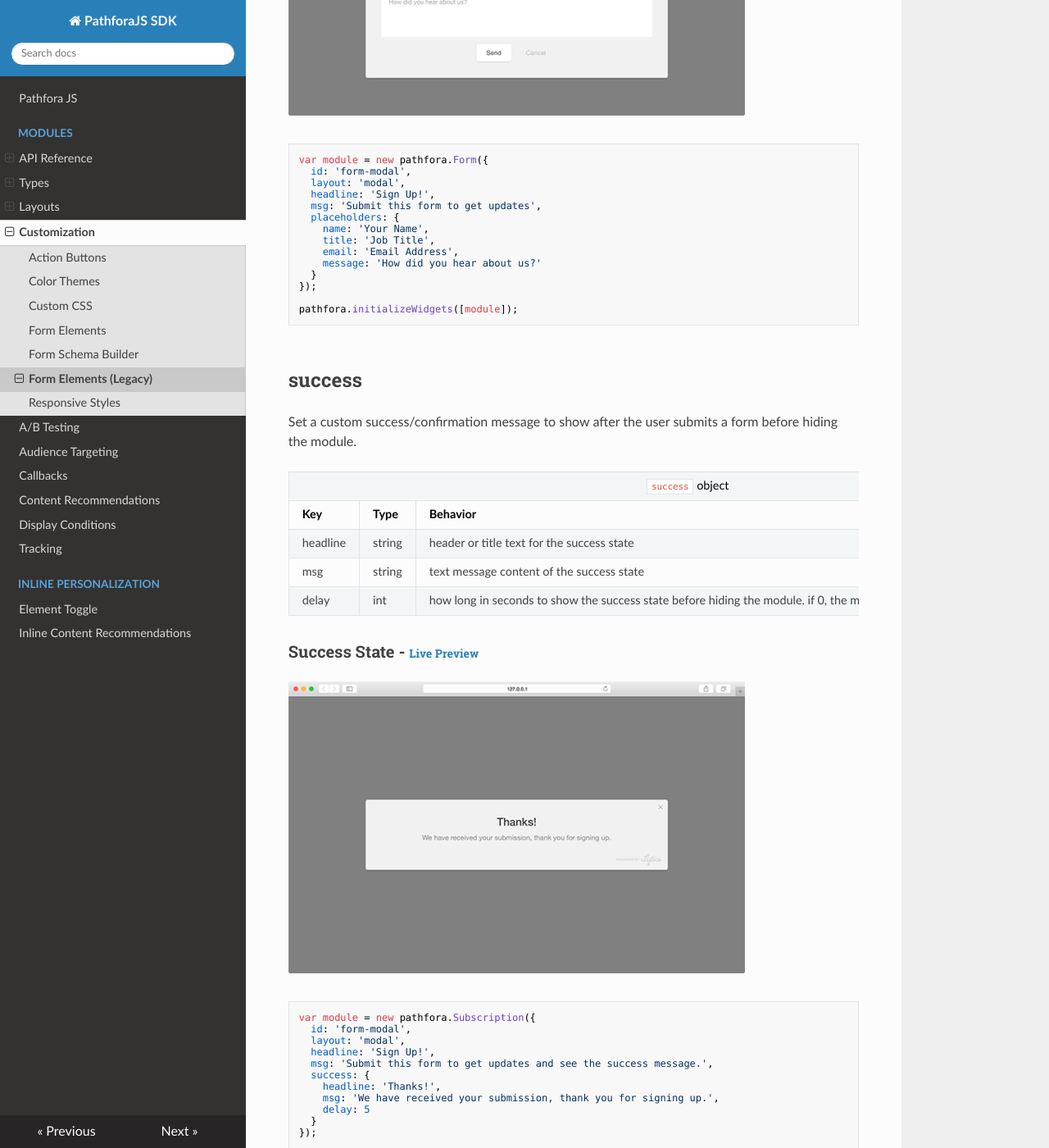
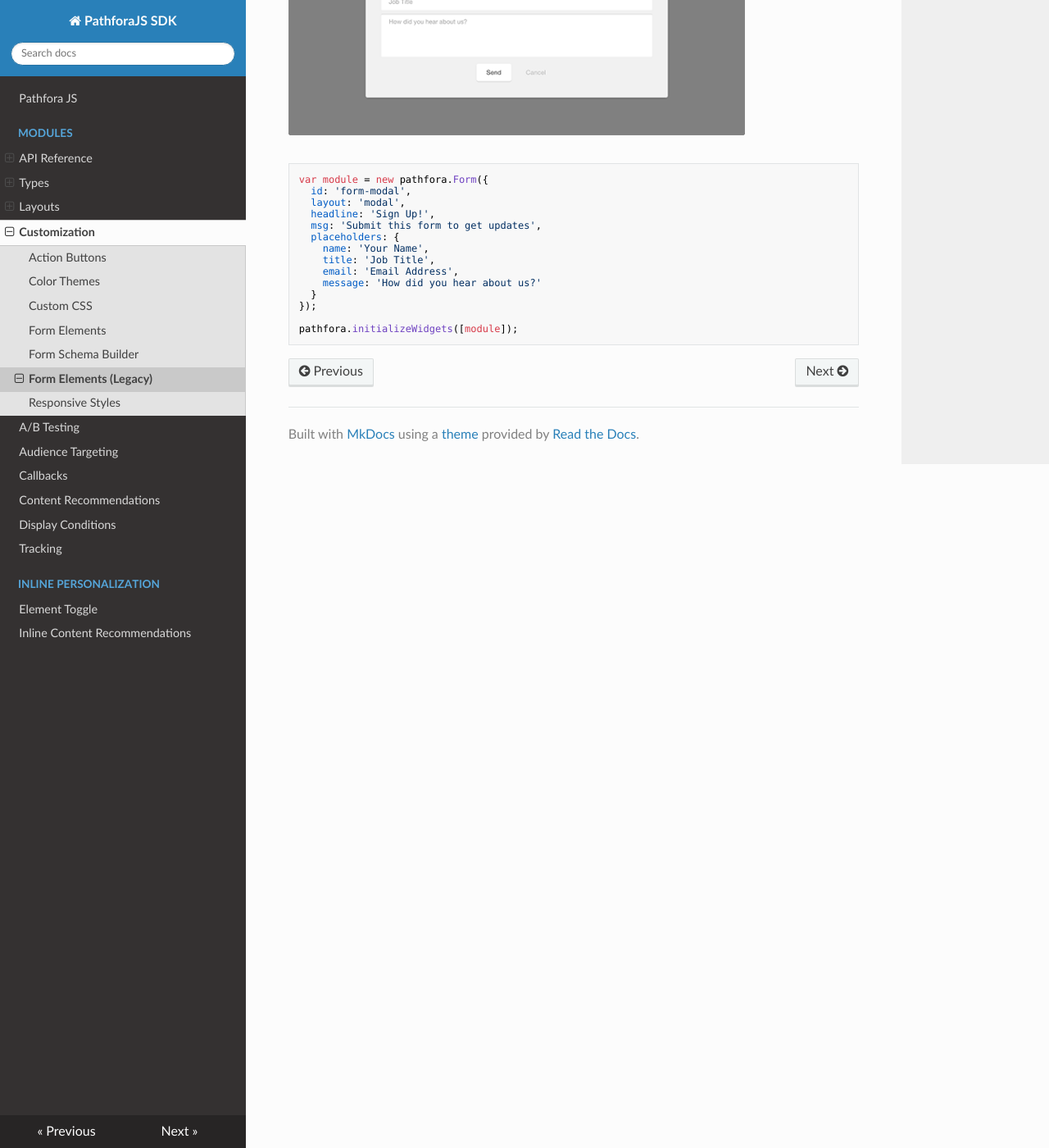
Before and after one commit to lytics/pathforajs, an MkDocs documentation site: the page built from docs/docs/customization/form_legacy.md, in a window 1280 px wide and 1400 px high, scrolled down 3318 px. Shown: the whole window at 82% size. Built offline with MkDocs 1.6.1, drawn with Linux system fonts in a browser that asks for light colours; nearby versions of some CDN libraries; old or Windows-style settings are respelled for this version of MkDocs; some of the changed text lies outside the part shown.

Commit message:
review feedback.

```diff
--- a/docs/docs/customization/form_legacy.md
+++ b/docs/docs/customization/form_legacy.md
@@ -178,43 +178,3 @@ Set the placeholder text for form elements.
 ![Form Field Placeholders](../examples/img/customization/form/placeholders.png)
 
 <pre data-src="../../examples/src/customization/form/placeholders.js"></pre>
-
-
-## success
-
-Set a custom success/confirmation message to show after the user submits a form before hiding the module.
-
-<table>
-  <thead>
-    <tr>
-      <td colspan="3" align="center"><code>success</code> object</td>
-    </tr>
-    <tr>
-      <th>Key</th>
-      <th>Type</th>
-      <th>Behavior</th>
-    </tr>
-  </thead>
-
-  <tr>
-    <td>headline</td>
-    <td>string</td>
-    <td>header or title text for the success state</td>
-  </tr>
-  <tr>
-    <td>msg</td>
-    <td>string</td>
-    <td>text message content of the success state</td>
-  </tr>
-  <tr>
-    <td>delay</td>
-    <td>int</td>
-    <td>how long in seconds to show the success state before hiding the module. if 0, the module will not hide until the user closes it.</td>
-  </tr>
-</table>
-
-<h3>Success State - <a href="../../examples/preview/customization/form/success.html" target="_blank">Live Preview</a></h3>
-
-![Form Field Placeholders](../examples/img/customization/form/success.png)
-
-<pre data-src="../../examples/src/customization/form/success.js"></pre>
--- a/src/less/widgets/slideouts.less
+++ b/src/less/widgets/slideouts.less
@@ -128,8 +128,8 @@
 
   .branding {
     svg {
-      bottom: 7px;
-      right: 10px;
+      bottom: -22px;
+      right: -20px;
       width: 100px;
     }
   }
```
Also changed, not shown: other parts of docs/docs/customization/form_legacy.md (+1 -1 lines), docs/docs/customization/form.md (+2 -2 lines), docs/docs/customization/form_builder.md (+2 -0 lines), src/less/widgets/widgets-general.less (+5 -3 lines), 6 other files.
